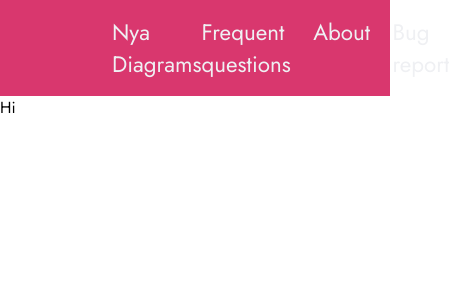
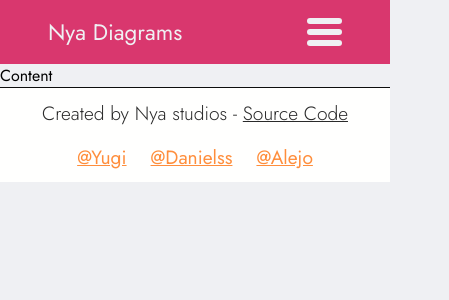
Before and after one commit to alejooroncoy/nya-diagrams-app, a Next.js app: page / in a window 390 px wide. Shown: the top 300 px of the page, 449 px wide, since content can reach past the window. Built offline with nearby package versions, Linux system fonts and the light colour scheme.

Commit message:
feat: :sparkles: add footer and responsive design

```diff
--- a/src/app/globals.css
+++ b/src/app/globals.css
@@ -3,3 +3,7 @@
   margin: 0;
   box-sizing: border-box;
 }
+
+body {
+  background: #eff0f3;
+}
--- a/src/app/layout.tsx
+++ b/src/app/layout.tsx
@@ -1,8 +1,10 @@
 import type { Metadata } from 'next';
+import './globals.css';
+
+import Navbar from '@/components/Navbar/Navbar';
+import Footer from '@/components/Footer/Footer';
+
 import { Jost } from 'next/font/google';
-import './globals.css';
-import Navbar from '@/components/Navbar/Navbar';
-
 const jost = Jost({ subsets: ['latin'] });
 
 export const metadata: Metadata = {
@@ -20,6 +22,7 @@ export default function RootLayout({
       <body className={jost.className}>
         <Navbar />
         {children}
+        <Footer />
       </body>
     </html>
   );
--- a/src/app/page.tsx
+++ b/src/app/page.tsx
@@ -1,3 +1,7 @@
 export default function Home() {
-  return <main>Hi</main>;
+  return (
+    <main>
+      <div>Content</div>
+    </main>
+  );
 }
--- /dev/null
+++ b/src/components/Footer/Footer.module.css
@@ -0,0 +1,45 @@
+.Footer {
+  background: #fffffe;
+  color: #2a2a2a;
+  font-size: 1.4em;
+
+  border-top: 1px solid #0d0d0d;
+
+  padding: 1.5rem;
+  width: 100%;
+
+  display: flex;
+  justify-content: space-between;
+}
+
+.CreatedBy {
+  font-weight: 300;
+
+  & a {
+    color: #2a2a2a;
+  }
+}
+
+.Links {
+  display: flex;
+  gap: 1.5rem;
+
+  & a {
+    color: #ff8e3c;
+  }
+}
+
+@media screen and (max-width: 768px) {
+  .Footer {
+    flex-direction: column;
+    align-items: center;
+    gap: 1rem;
+  }
+}
+
+@media screen and (max-width: 600px) {
+  .Footer {
+    font-size: 1.2em;
+    padding: 0.7rem;
+  }
+}
--- /dev/null
+++ b/src/components/Footer/Footer.tsx
@@ -0,0 +1,22 @@
+import React from 'react';
+import Link from 'next/link';
+
+import styles from './Footer.module.css';
+
+export default function Footer() {
+  return (
+    <footer className={styles.Footer}>
+      <p className={styles.CreatedBy}>
+        Created by Nya studios -{' '}
+        <Link href="https://github.com/alejooroncoy/nya-diagrams-app">
+          Source Code
+        </Link>
+      </p>
+      <div className={styles.Links}>
+        <Link href="">@Yugi</Link>
+        <Link href="https://github.com/dannielsss">@Danielss</Link>
+        <Link href="https://github.com/alejooroncoy">@Alejo</Link>
+      </div>
+    </footer>
+  );
+}
--- a/src/components/Navbar/Navbar.module.css
+++ b/src/components/Navbar/Navbar.module.css
@@ -6,18 +6,20 @@
   width: 100%;
 
   display: flex;
-  flex-direction: row;
   justify-content: space-between;
   align-items: center;
 }
 
-.Header {
+.NavHeader {
   font-size: 1.4em;
+
+  display: flex;
+  justify-content: space-between;
+  align-items: center;
 }
 
 .NavList {
   display: flex;
-  flex-direction: row;
   gap: 1.4rem;
 
   font-size: 1.4em;
@@ -35,3 +37,48 @@
     list-style-type: none;
   }
 }
+
+.NavIcon {
+  display: none;
+
+  & div {
+    width: 35px;
+    height: 6px;
+    background: #eff0f3;
+
+    border-radius: 3px;
+  }
+}
+
+@media screen and (max-width: 768px) {
+  .Nav {
+    flex-direction: column;
+    align-items: start;
+  }
+
+  .NavHeader {
+    width: 100%;
+  }
+
+  .NavList {
+    flex-direction: column;
+    margin-top: 1rem;
+    display: none;
+  }
+
+  .NavIcon {
+    display: flex;
+    flex-direction: column;
+    gap: 0.3rem;
+  }
+
+  .NavShowList {
+    display: flex;
+  }
+}
+
+@media screen and (max-width: 600px) {
+  .Nav {
+    padding: 1rem 3rem 1rem 3rem;
+  }
+}
--- a/src/components/Navbar/Navbar.tsx
+++ b/src/components/Navbar/Navbar.tsx
@@ -1,12 +1,25 @@
-import React from 'react';
-import styles from './Navbar.module.css';
+'use client';
+
+import React, { useState } from 'react';
 import Link from 'next/link';
 
+import styles from './Navbar.module.css';
+
 export default function Navbar() {
+  const [showMenu, setShowMenu] = useState(false);
+  const onToggleMenu = () => setShowMenu(!showMenu);
+
   return (
     <nav className={styles.Nav}>
-      <header className={styles.Header}>Nya Diagrams</header>
-      <ul className={styles.NavList}>
+      <header className={styles.NavHeader}>
+        <p>Nya Diagrams</p>
+        <div onClick={onToggleMenu} className={styles.NavIcon}>
+          <div></div>
+          <div></div>
+          <div></div>
+        </div>
+      </header>
+      <ul className={`${styles.NavList} ${showMenu && styles.NavShowList}`}>
         <li>
           <Link href="">Frequent questions</Link>
         </li>
```
